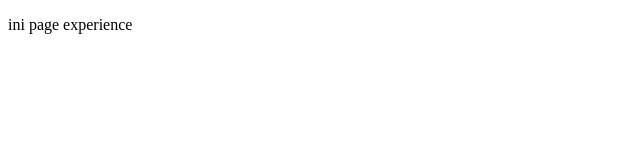
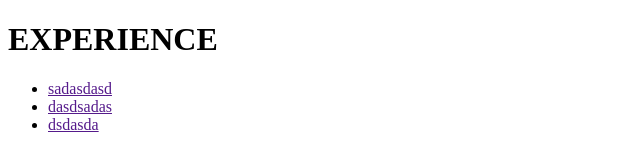
Before and after one commit to FE10-Faldito/HTML-1, a plain HTML site: page experience.html in a window 1280 px wide. Shown: the whole page, without its empty margins (0-640 px from the left). Drawn offline with Linux system fonts and the light colour scheme.

Commit message:
Penambahan ul li pada experience kemudian nanti akan di bungkus oleh card

```diff
--- a/experience.html
+++ b/experience.html
@@ -7,6 +7,13 @@
     <title>experience</title>
 </head>
 <body>
-    <p>ini page experience</p>
+    <h1>EXPERIENCE</h1>
+    <div>
+        <ul>
+            <li><a href="">sadasdasd</a></li>
+            <li><a href="">dasdsadas</a></li>
+            <li><a href="">dsdasda</a></li>
+        </ul>
+    </div>
 </body>
 </html>
```
